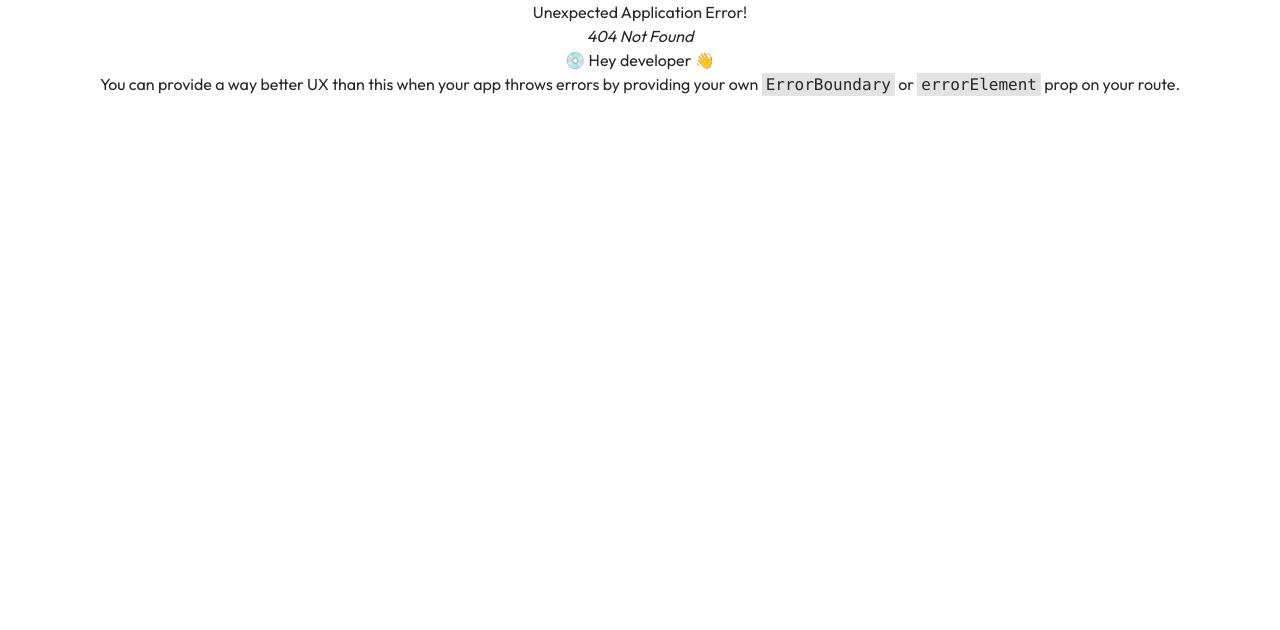
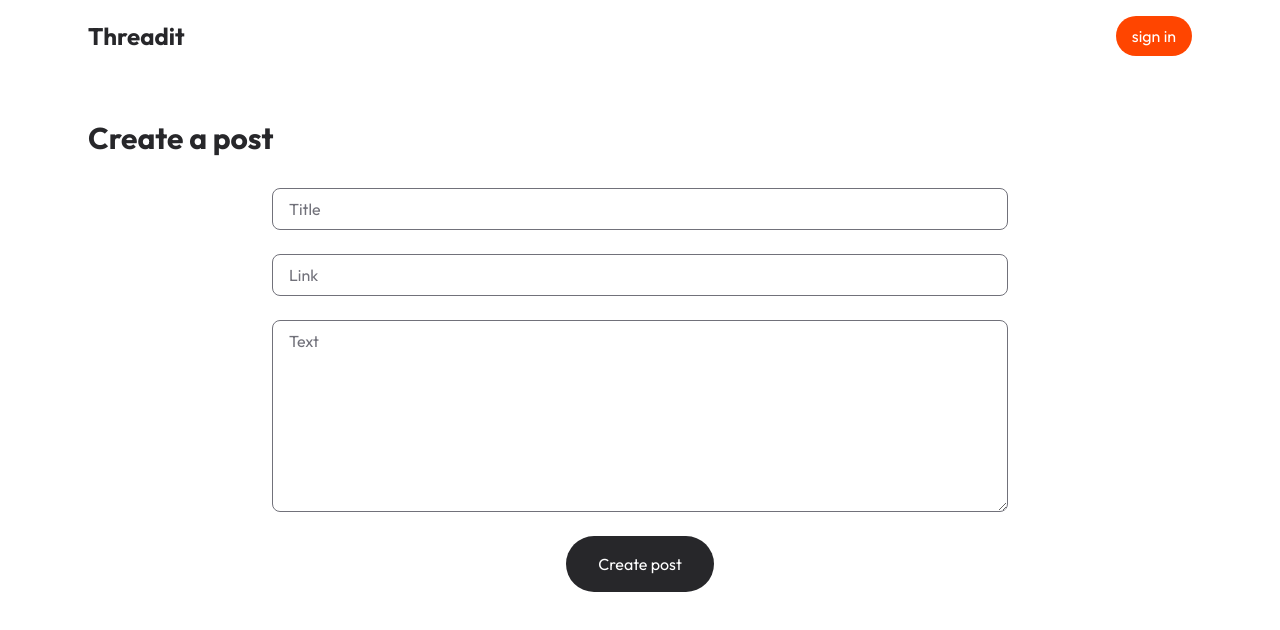
Before and after one commit to ell-ska/threadit-frontend, a React (Vite) app: page /create-post in a window 1280 px wide. Before the commit this address had no page. Shown: the top 630 px of the page. Built offline with nearby package versions, Linux system fonts and the light colour scheme.

Commit message:
create post

```diff
--- /dev/null
+++ b/src/actions/create-post.ts
@@ -0,0 +1,25 @@
+import { ActionFunctionArgs, redirect } from 'react-router-dom'
+
+import auth from '../lib/auth'
+
+export const createPostAction = async ({ request }: ActionFunctionArgs) => {
+  const formData = await request.formData()
+
+  const postData = Object.fromEntries(formData.entries())
+
+  const response = await fetch(import.meta.env.VITE_BACKEND_URL + '/posts', {
+    method: 'POST',
+    headers: {
+      'Content-Type': 'application/json',
+      'Authorization': `Bearer ${auth.getJWT()}`
+    },
+    body: JSON.stringify(postData)
+  })
+
+  if (!response.ok) {
+    const { message } = await response.json()
+    return { message }
+  }
+
+  return redirect('/')
+}
--- a/src/actions/sign-in.ts
+++ b/src/actions/sign-in.ts
@@ -2,8 +2,7 @@ import { ActionFunctionArgs, redirect } from 'react-router-dom'
 
 import auth from '../lib/auth'
 
-export const signInAction = async (args: ActionFunctionArgs) => {
-  const { request } = args
+export const signInAction = async ({ request }: ActionFunctionArgs) => {
   const formData = await request.formData()
 
   const username = formData.get('username')
--- a/src/actions/sign-up.ts
+++ b/src/actions/sign-up.ts
@@ -1,7 +1,6 @@
 import { ActionFunctionArgs, redirect } from 'react-router-dom'
 
-export const signUpAction = async (args: ActionFunctionArgs) => {
-  const { request } = args
+export const signUpAction = async ({ request }: ActionFunctionArgs) => {
   const formData = await request.formData()
 
   const username = formData.get('username')
--- a/src/components/Header.tsx
+++ b/src/components/Header.tsx
@@ -10,13 +10,19 @@ const Header = () => {
   return (
     <header className='main py-4 flex justify-between items-center'>
       <h1 className='text-2xl font-bold'>Threadit</h1>
-      <div className='space-x-4'>
+      <div className='flex gap-4 items-center'>
         {isAuthenticated ? (
-          <fetcher.Form method='post' action='/sign-out'>
-            <Button type='submit' variant='ghost' size='sm'>sign out</Button>
-          </fetcher.Form>
+          <>
+            <Link to='/create-post'>New post</Link>
+            <fetcher.Form method='post' action='/sign-out'>
+              <Button type='submit' variant='ghost' size='sm'>sign out</Button>
+            </fetcher.Form>
+          </>
         ) : (
-          <Link to='/sign-in' className={buttonVariants({ variant: 'secondary', size: 'sm' })}>sign in</Link>
+          <Link
+            to='/sign-in'
+            className={buttonVariants({ variant: 'secondary', size: 'sm' })}
+          >sign in</Link>
         )}
       </div>
     </header>
--- a/src/components/ui/Button.tsx
+++ b/src/components/ui/Button.tsx
@@ -36,7 +36,7 @@ const Button = ({
 }: ButtonProps) => {
   return (
     <button
-      className={cn(buttonVariants({ variant, className, size }))}
+      className={cn(buttonVariants({ variant, size, className }))}
       {...props}
     >
       {children}
--- a/src/components/ui/Input.tsx
+++ b/src/components/ui/Input.tsx
@@ -1,6 +1,12 @@
-import { cn } from "../../utils/classnames"
+import { cva } from 'class-variance-authority'
+
+import { cn } from '../../utils/classnames'
 
 interface InputProps extends React.InputHTMLAttributes<HTMLInputElement> {}
+
+export const inputVariants = cva(
+  'placeholder:text-zinc-500 border border-zinc-500 rounded-lg py-2 px-4 outline-none focus-visible:border-secondary shadow-[0_0_0_9999px_white_inset]',
+)
 
 const Input = ({
   className,
@@ -8,10 +14,7 @@ const Input = ({
 }: InputProps) => {
   return (
     <input
-      className={cn(
-        'placeholder:text-zinc-500 border border-zinc-500 rounded-lg py-2 px-4 outline-none focus-visible:border-secondary shadow-[0_0_0_9999px_white_inset]',
-        className
-      )}
+      className={cn(inputVariants({ className }))}
       {...props}
     />
   )
--- a/src/main.tsx
+++ b/src/main.tsx
@@ -5,6 +5,8 @@ import { RouterProvider, createBrowserRouter, redirect } from 'react-router-dom'
 import auth from './lib/auth.ts'
 import Layout from './Layout.tsx'
 import Home from './routes/Home.tsx'
+import CreatePost from './routes/CreatePost.tsx'
+import { createPostAction } from './actions/create-post.ts'
 import SignIn from './routes/SignIn.tsx'
 import { signInAction } from './actions/sign-in.ts'
 import SignUp from './routes/SignUp.tsx'
@@ -19,6 +21,11 @@ const router = createBrowserRouter([
       {
         index: true,
         element: <Home />
+      },
+      {
+        path: '/create-post',
+        action: createPostAction,
+        element: <CreatePost />
       }
     ]
   },
--- /dev/null
+++ b/src/routes/CreatePost.tsx
@@ -0,0 +1,45 @@
+import { Form, useActionData } from 'react-router-dom'
+
+import Button from '../components/ui/Button'
+import Input, { inputVariants } from '../components/ui/Input'
+import { ActionData } from '../types'
+
+const CreatePost = () => {
+  const error = useActionData() as ActionData
+
+  return (
+    <div className='mt-12'>
+      <h1 className='text-3xl font-bold mb-8'>Create a post</h1>
+      <Form method='post' className='flex flex-col items-center gap-6'>
+          {error && <p className='absolute -top-8 left-1/2 -translate-x-1/2 text-primary whitespace-nowrap'>{error.message}</p>}
+          <label htmlFor='title' hidden>Title</label>
+          <Input
+            className='w-2/3'
+            type='text'
+            name='title'
+            id='title'
+            placeholder='Title'
+            required
+          />
+          <label htmlFor='link' hidden>Link</label>
+          <Input
+            className='w-2/3'
+            type='url'
+            name='link'
+            id='link'
+            placeholder='Link'
+          />
+          <label htmlFor='text' hidden>Text</label>
+          <textarea
+            className={inputVariants({ className: 'w-2/3 min-h-[12rem]' })}
+            name='text'
+            id='text'
+            placeholder='Text'
+          />
+          <Button type='submit'>Create post</Button>
+      </Form>
+    </div>
+  )
+}
+
+export default CreatePost
--- a/src/routes/SignIn.tsx
+++ b/src/routes/SignIn.tsx
@@ -2,9 +2,10 @@ import { Form, Link, useActionData } from 'react-router-dom'
 
 import Button from '../components/ui/Button'
 import Input from '../components/ui/Input'
+import { ActionData } from '../types'
 
 const SignIn = () => {
-  const error = useActionData() as { message: string } | undefined
+  const error = useActionData() as ActionData
 
   return (
     <main className='main max-w-lg flex flex-col items-center mt-28'>
--- a/src/routes/SignUp.tsx
+++ b/src/routes/SignUp.tsx
@@ -2,9 +2,10 @@ import { Form, Link, useActionData } from 'react-router-dom'
 
 import Button from '../components/ui/Button'
 import Input from '../components/ui/Input'
+import { ActionData } from '../types'
 
 const SignUp = () => {
-  const error = useActionData() as { message: string } | undefined
+  const error = useActionData() as ActionData
 
   return (
     <main className='main max-w-lg flex flex-col items-center mt-28'>
--- /dev/null
+++ b/src/types.ts
@@ -0,0 +1 @@
+export type ActionData = { message: string } | undefined
```
